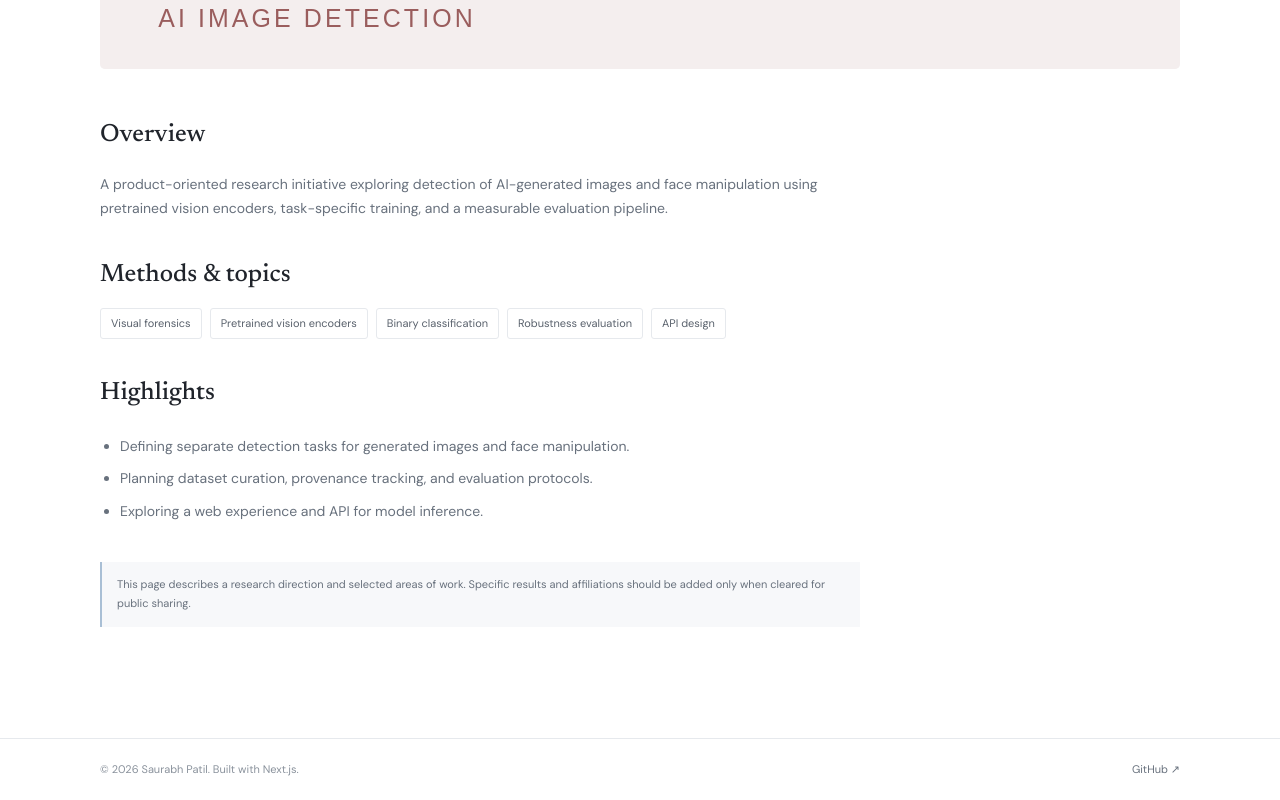
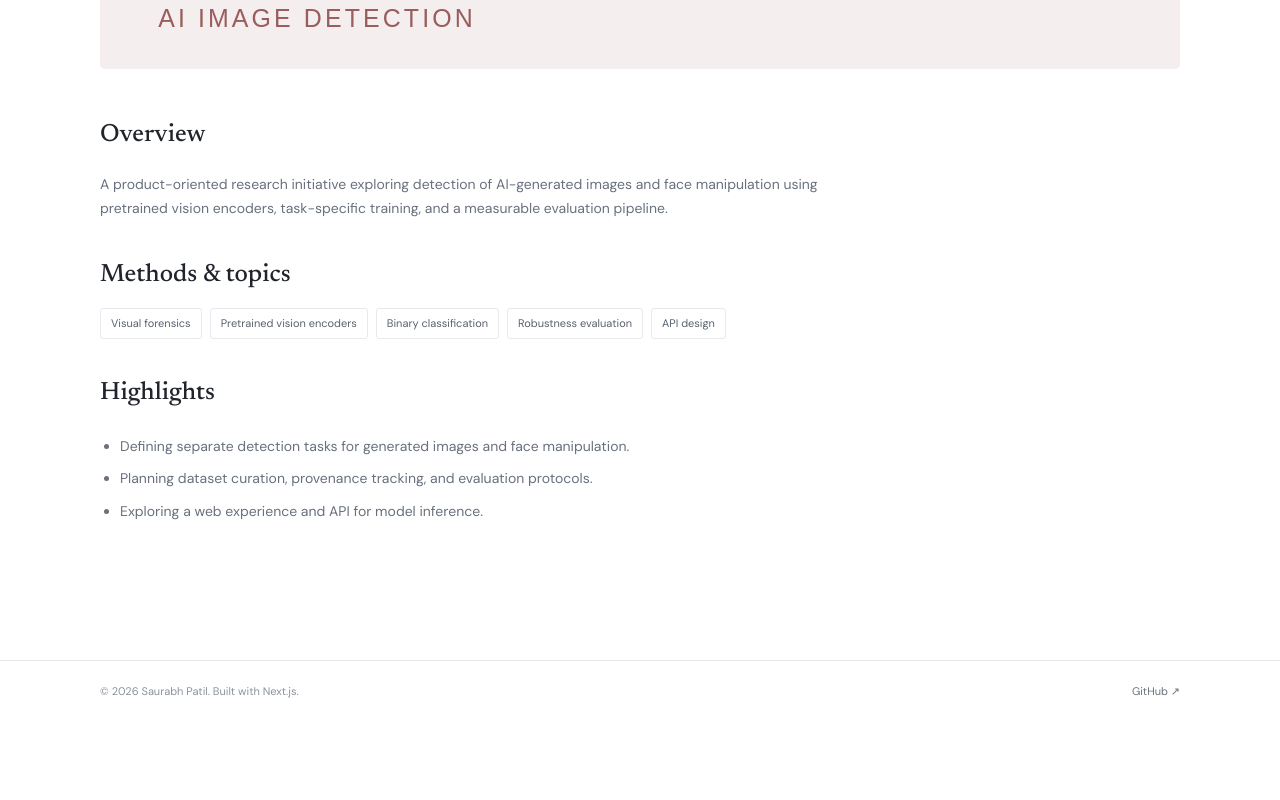
Before and after one commit to Saupatil07/Saupatil07.github.io, a Next.js app: page /projects/deepfake-detection/ in a window 1280 px wide. Shown: the part 1031-1831 px from the top of the page. After the commit the page ends 1753 px from the top, so only its background shows below. Built offline with nearby package versions, Linux system fonts and the light colour scheme.

Commit message:
Remove disclaimer from project page
Removed disclaimer paragraph from project overview.

```diff
--- a/src/app/projects/[slug]/page.tsx
+++ b/src/app/projects/[slug]/page.tsx
@@ -36,7 +36,6 @@ export default async function ProjectDetailPage({ params }: { params: Promise<{
           <div><h2>Methods & topics</h2><div className="tag-list">{project.methods.map((method) => <span className="tag" key={method}>{method}</span>)}</div></div>
           <div><h2>Highlights</h2><ul className="detail-list">{project.highlights.map((item) => <li key={item}>{item}</li>)}</ul></div>
           {project.links.length > 0 && <div><h2>Resources</h2><div className="inline-links">{project.links.map((link) => <a key={link.href} href={link.href} target="_blank" rel="noreferrer">{link.label} ↗</a>)}</div></div>}
-          <p className="disclaimer">This page describes a research direction and selected areas of work. Specific results and affiliations should be added only when cleared for public sharing.</p>
         </div>
       </Container>
     </section>
```
